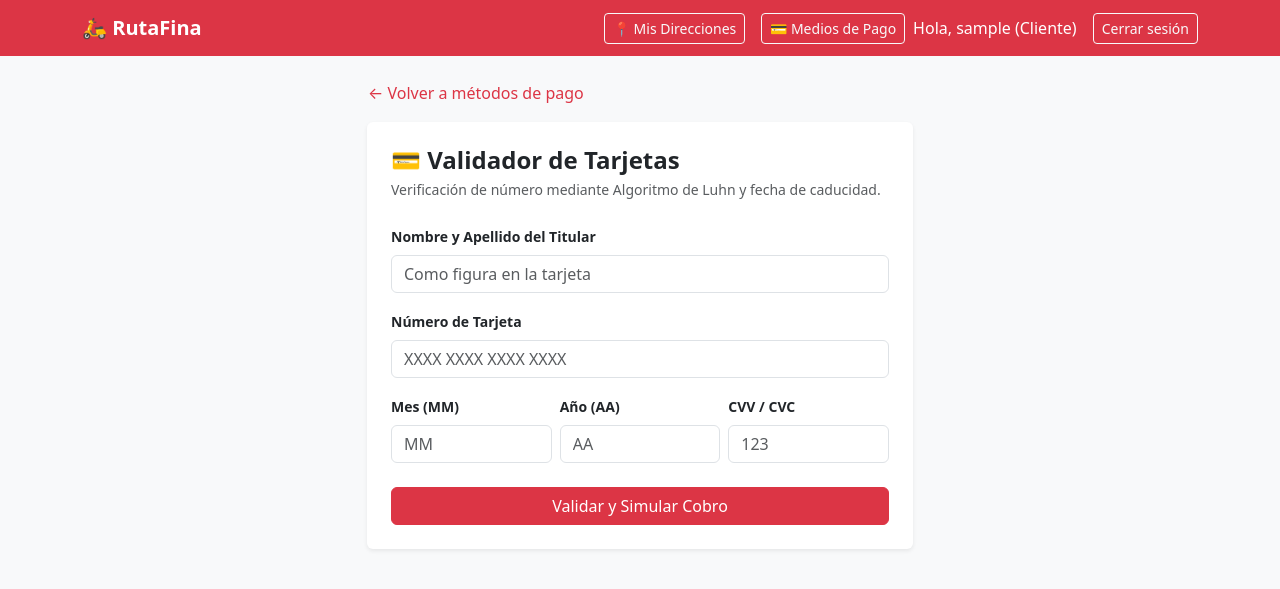
After one commit to Coleko22/Rutafina-Davinci, a Django app: page /pagos/tarjeta/validar/ in a window 1280 px wide. The commit adds this page. Shown: the top 589 px of the page. Run offline with Django 5.2, Linux system fonts and the light colour scheme; the visitor is signed in with stand-in values (Sample User, id 1).

Commit message:
feat: implementa vista de métodos de pago y validación de tarjetas (H1)
- Lista medios de pago disponibles (Efectivo, Tarjeta, Mercado Pago).
- Validador de tarjetas con algoritmo de Luhn y control de vigencia.
- Vista base para checkout de Mercado Pago (pendiente integración final de API).

```diff
--- a/RutaFina/RutaFinaCore/urls.py
+++ b/RutaFina/RutaFinaCore/urls.py
@@ -7,4 +7,5 @@ urlpatterns = [
     path('', home_catalogo_view, name='home'),
     path('auth/', include('users.urls')),
     path('catalogo/', include('catalog.urls')),
+    path('pagos/', include('orders.urls')),
 ]
--- /dev/null
+++ b/RutaFina/orders/forms.py
@@ -0,0 +1,46 @@
+from django import forms
+from .validators import validar_algoritmo_luhn, detectar_tipo_tarjeta, validar_vencimiento
+
+class PagoTarjetaForm(forms.Form):
+    titular = forms.CharField(
+        max_length=100,
+        label="Nombre y Apellido del Titular",
+        widget=forms.TextInput(attrs={'class': 'form-control', 'placeholder': 'Como figura en la tarjeta'})
+    )
+    numero_tarjeta = forms.CharField(
+        max_length=19,
+        label="Número de Tarjeta",
+        widget=forms.TextInput(attrs={'class': 'form-control', 'placeholder': 'XXXX XXXX XXXX XXXX', 'id': 'input-card-number'})
+    )
+    mes_vencimiento = forms.IntegerField(
+        min_value=1,
+        max_value=12,
+        label="Mes (MM)",
+        widget=forms.NumberInput(attrs={'class': 'form-control', 'placeholder': 'MM'})
+    )
+    anio_vencimiento = forms.IntegerField(
+        min_value=24,
+        max_value=40,
+        label="Año (AA)",
+        widget=forms.NumberInput(attrs={'class': 'form-control', 'placeholder': 'AA'})
+    )
+    cvv = forms.CharField(
+        max_length=4,
+        min_length=3,
+        label="CVV / CVC",
+        widget=forms.PasswordInput(attrs={'class': 'form-control', 'placeholder': '123'})
+    )
+
+    def clean_numero_tarjeta(self):
+        numero = self.cleaned_data.get('numero_tarjeta', '')
+        if not validar_algoritmo_luhn(numero):
+            raise forms.ValidationError("El número de tarjeta no es válido (falló verificación Luhn).")
+        return numero
+
+    def clean(self):
+        cleaned_data = super().clean()
+        mes = cleaned_data.get('mes_vencimiento')
+        anio = cleaned_data.get('anio_vencimiento')
+        if mes and anio and not validar_vencimiento(mes, anio):
+            raise forms.ValidationError("La tarjeta ingresada se encuentra vencida.")
+        return cleaned_data
--- /dev/null
+++ b/RutaFina/orders/urls.py
@@ -0,0 +1,8 @@
+from django.urls import path
+from . import views
+
+urlpatterns = [
+    path('metodos/', views.metodos_pago_view, name='metodos_pago'),
+    path('tarjeta/validar/', views.simulador_tarjeta_view, name='simulador_tarjeta'),
+    path('mercadopago/checkout/', views.mercadopago_simulado_view, name='mercadopago_checkout'),
+]
--- a/RutaFina/orders/views.py
+++ b/RutaFina/orders/views.py
@@ -1,3 +1,37 @@
-from django.shortcuts import render
+from django.shortcuts import render, redirect
+from django.contrib.auth.decorators import login_required
+from django.contrib import messages
+from .models import MetodoPago
+from .forms import PagoTarjetaForm
+from .validators import detectar_tipo_tarjeta
 
-# Create your views here.
+@login_required
+def metodos_pago_view(request):
+    """Muestra los métodos de pago habilitados en la plataforma."""
+    metodos = MetodoPago.objects.filter(disponible=True)
+    return render(request, 'orders/metodos_pago.html', {'metodos': metodos})
+
+@login_required
+def simulador_tarjeta_view(request):
+    """Permite validar los datos de una tarjeta de crédito/débito."""
+    tipo_detectado = None
+    if request.method == 'POST':
+        form = PagoTarjetaForm(request.POST)
+        if form.is_valid():
+            numero = form.cleaned_data['numero_tarjeta']
+            tipo_detectado = detectar_tipo_tarjeta(numero)
+            messages.success(request, f"¡Tarjeta {tipo_detectado} validada con éxito! Operación simulada aprobada.")
+            return render(request, 'orders/tarjeta_exito.html', {
+                'titular': form.cleaned_data['titular'],
+                'tipo': tipo_detectado,
+                'ultimos4': numero[-4:]
+            })
+    else:
+        form = PagoTarjetaForm()
+
+    return render(request, 'orders/simulador_tarjeta.html', {'form': form})
+
+@login_required
+def mercadopago_simulado_view(request):
+    """Muestra el checkout simulado de Mercado Pago con opciones de QR / Dinero en cuenta."""
+    return render(request, 'orders/mercadopago_checkout.html')
--- a/RutaFina/templates/base.html
+++ b/RutaFina/templates/base.html
@@ -13,6 +13,7 @@
             <div class="d-flex align-items-center">
                 {% if user.is_authenticated %}
                     <a href="{% url 'mis_direcciones' %}" class="btn btn-outline-light btn-sm me-3">📍 Mis Direcciones</a>
+                    <a href="{% url 'metodos_pago' %}" class="btn btn-outline-light btn-sm me-2">💳 Medios de Pago</a>
                     <span class="navbar-text me-3 text-white">Hola, {{ user.username }} ({{ user.get_role_display }})</span>
                     <a href="{% url 'logout' %}" class="btn btn-outline-light btn-sm">Cerrar sesión</a>
                 {% else %}
--- /dev/null
+++ b/RutaFina/templates/orders/simulador_tarjeta.html
@@ -0,0 +1,55 @@
+{% extends 'base.html' %}
+
+{% block content %}
+<div class="row justify-content-center">
+    <div class="col-md-6">
+        <a href="{% url 'metodos_pago' %}" class="btn btn-link text-decoration-none text-danger p-0 mb-3">&larr; Volver a métodos de pago</a>
+
+        <div class="card shadow-sm border-0">
+            <div class="card-body p-4">
+                <h4 class="fw-bold mb-1">💳 Validador de Tarjetas</h4>
+                <p class="text-muted small mb-4">Verificación de número mediante Algoritmo de Luhn y fecha de caducidad.</p>
+
+                {% if form.non_field_errors %}
+                    <div class="alert alert-danger py-2 small">
+                        {{ form.non_field_errors.0 }}
+                    </div>
+                {% endif %}
+
+                <form method="post">
+                    {% csrf_token %}
+                    <div class="mb-3">
+                        <label class="form-label fw-semibold small">{{ form.titular.label }}</label>
+                        {{ form.titular }}
+                    </div>
+
+                    <div class="mb-3">
+                        <label class="form-label fw-semibold small">{{ form.numero_tarjeta.label }}</label>
+                        {{ form.numero_tarjeta }}
+                        {% if form.numero_tarjeta.errors %}
+                            <div class="text-danger small mt-1">{{ form.numero_tarjeta.errors.0 }}</div>
+                        {% endif %}
+                    </div>
+
+                    <div class="row g-2 mb-3">
+                        <div class="col-4">
+                            <label class="form-label fw-semibold small">{{ form.mes_vencimiento.label }}</label>
+                            {{ form.mes_vencimiento }}
+                        </div>
+                        <div class="col-4">
+                            <label class="form-label fw-semibold small">{{ form.anio_vencimiento.label }}</label>
+                            {{ form.anio_vencimiento }}
+                        </div>
+                        <div class="col-4">
+                            <label class="form-label fw-semibold small">{{ form.cvv.label }}</label>
+                            {{ form.cvv }}
+                        </div>
+                    </div>
+
+                    <button type="submit" class="btn btn-danger w-100 mt-2">Validar y Simular Cobro</button>
+                </form>
+            </div>
+        </div>
+    </div>
+</div>
+{% endblock %}
```
Also changed, not shown: RutaFina/orders/validators.py (added, +45 -0 lines), RutaFina/templates/orders/mercadopago_checkout.html (added, +28 -0 lines), RutaFina/templates/orders/metodos_pago.html (added, +51 -0 lines), RutaFina/templates/orders/tarjeta_exito.html (added, +21 -0 lines).
